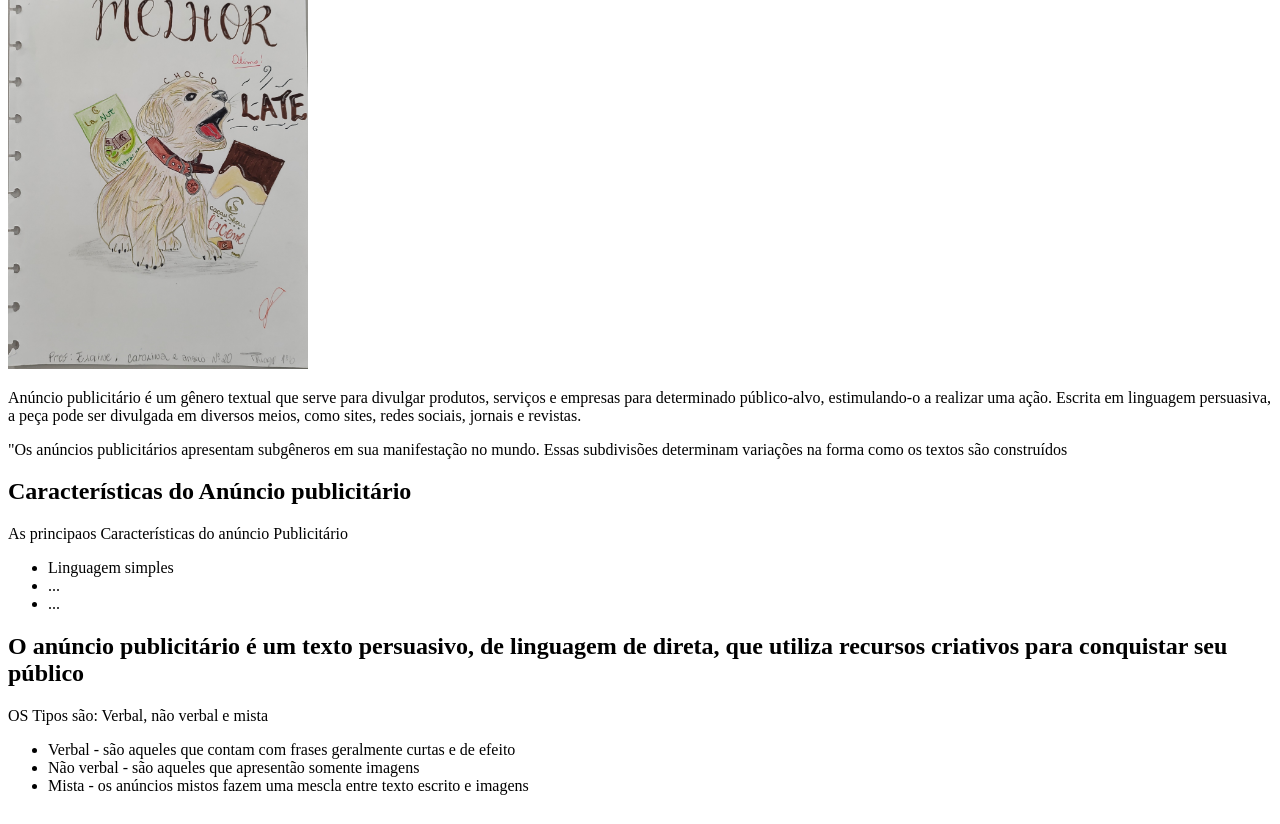
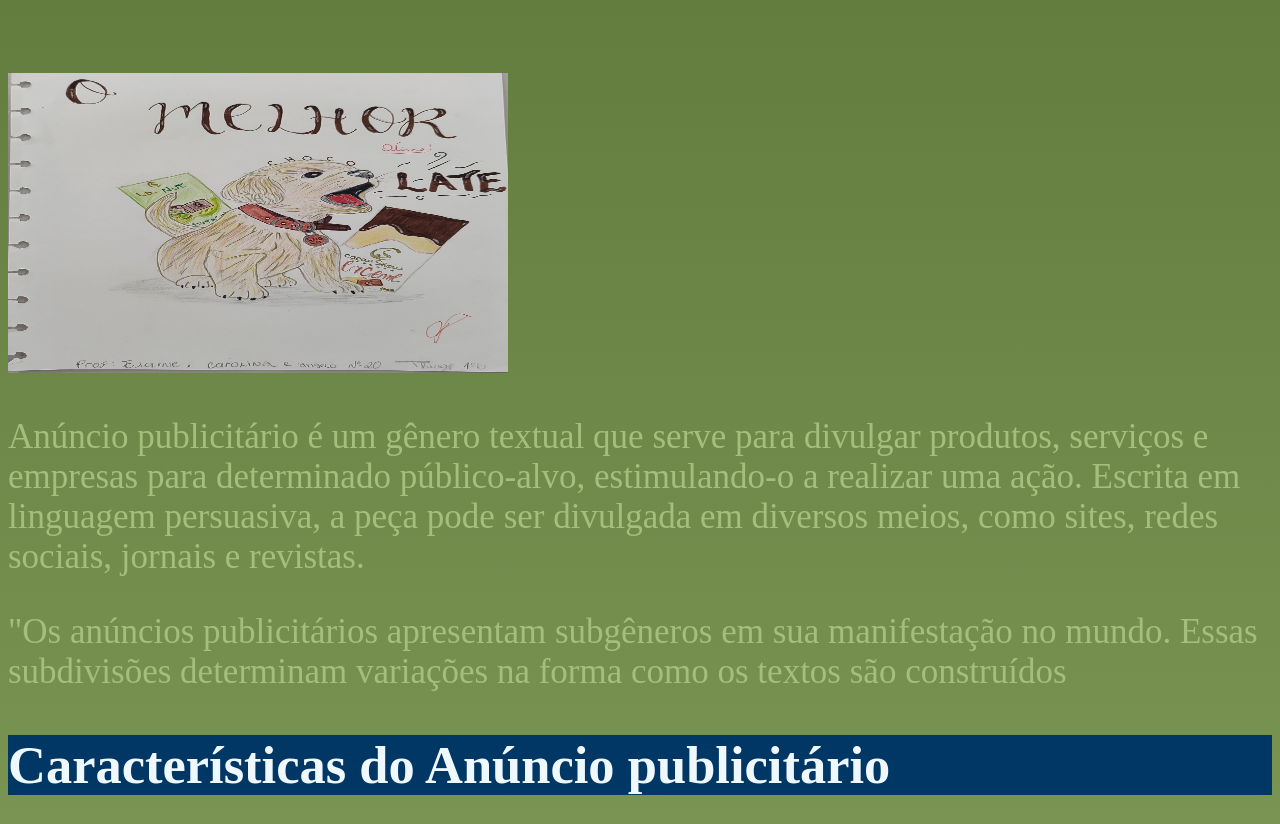
Before and after one commit to thiagodsramos10/Anunciopublicitario, a plain HTML site: page index.html in a window 1280 px wide. Shown: the part 141-965 px from the top of the page. Drawn offline with Linux system fonts and the light colour scheme.

Commit message:
25.10.24

```diff
--- a/index.html
+++ b/index.html
@@ -4,7 +4,7 @@
     <meta charset="UTF-8">
     <meta name="viewport" content="width=device-width, initial-scale=1.0">
     <title>Anúncio Publicitario</title>
-
+    <link rel="stylesheet" href="style.css">
 </head>
 <body>
      <h1>Anúncio Piblicitário</h1>
--- a/style.css
+++ b/style.css
@@ -8,4 +8,12 @@ h1{
     color: #2c5788
 }
 
-h2 { }
+h2 {
+    background-color: #013765;
+    color:aliceblue;
+}
+
+img {
+    width: 500px;
+    height: 300px;
+}
```
